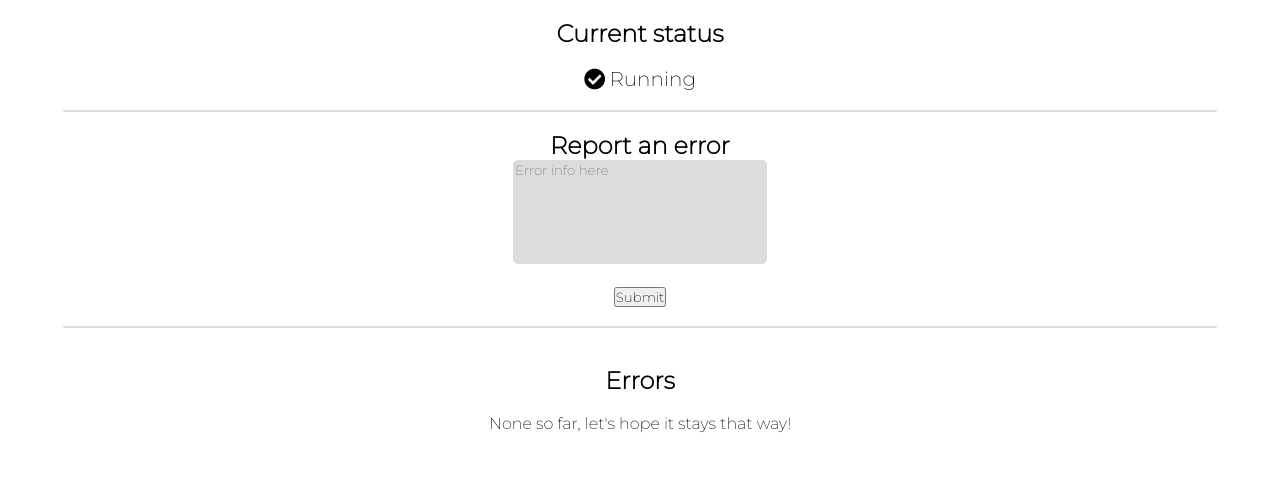
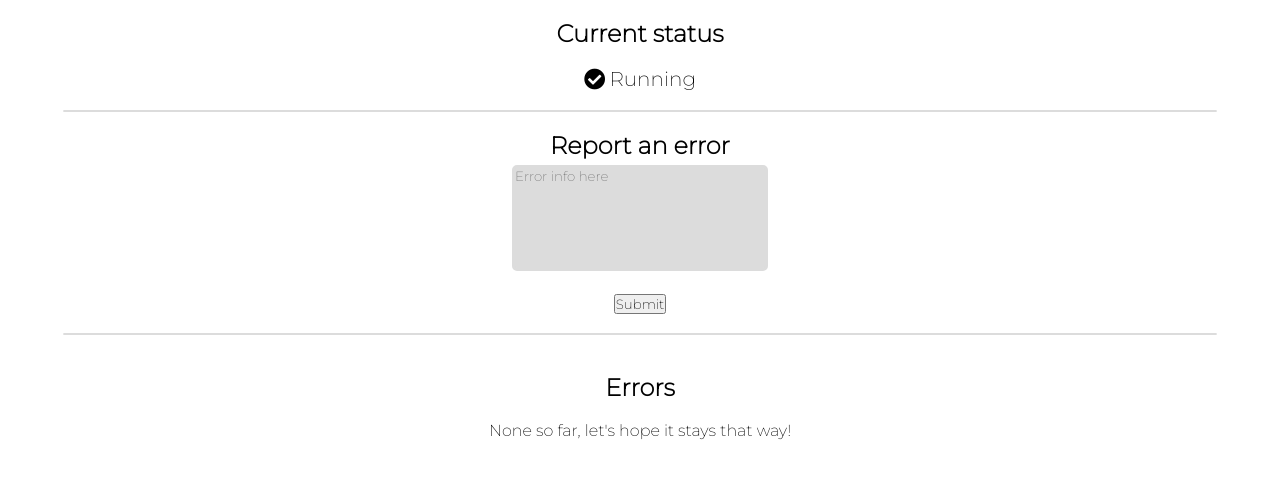
Before and after one commit to maxsspot/sebastianelectricstatus, a plain HTML site: page index.html in a window 1280 px wide. Drawn offline with Linux system fonts and the light colour scheme.

Commit message:
Update style.css

```diff
--- a/style.css
+++ b/style.css
@@ -6,14 +6,15 @@
 textarea {
 	width:250px;
 	height:100px;
+	margin-top:5px;
 	resize:none;
 	border-radius:5px;
 	background-color:gainsboro;
-	border:gainsboro solid 2px;
+	border:gainsboro solid 3px;
 }
 
 textarea:focus {
-	border:skyblue solid 2px;
+	border:skyblue solid 3px;
 }
 
 button, textarea {
```
